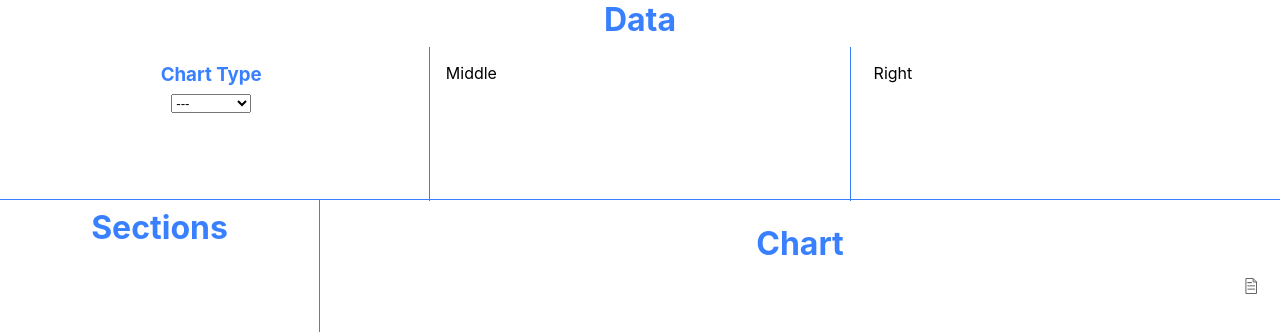
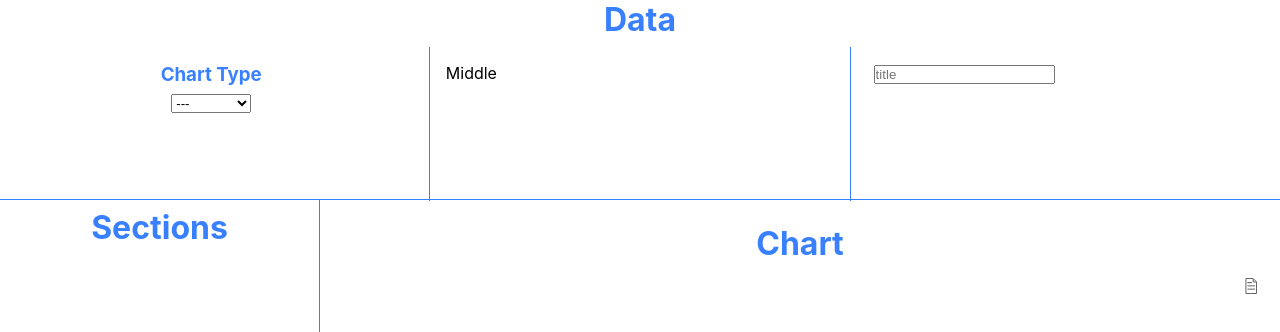
Before and after one commit to michaelcalvinwood/instant-charts, a React (Create React App) app: page / in a window 1280 px wide. Shown: the top 332 px of the page. Built offline with nearby package versions, Linux system fonts and the light colour scheme.

Commit message:
added textarea to Input component

```diff
--- a/src/Components/Data.jsx
+++ b/src/Components/Data.jsx
@@ -3,6 +3,7 @@ import React, { useState } from 'react'
 import Dropzone from 'react-dropzone';
 import axios from 'axios';
 import { cloneDeep } from 'lodash';
+import Input from './Input';
 /*
  * use: https://react-papaparse.js.org/
  * Write our own csv to html table
@@ -189,7 +190,15 @@ function Data({option, updateOption}) {
                 }
             </div>
             <div className="Data__section-middle">Middle</div>
-            <div className="Data__section-right">Right</div>
+            <div className="Data__section-right">
+                <Input
+                    type='text'
+                    placeholder={'title'}
+                    option={option}
+                    updateOption={updateOption}
+                    optionPath='title[0].text'
+                />
+            </div>
          </div>
 
 
--- a/src/Components/Input.jsx
+++ b/src/Components/Input.jsx
@@ -3,9 +3,12 @@ import React from 'react';
 import { get, set, cloneDeep, clone } from 'lodash';
 
 function Input({type, option, optionPath, updateOption, placeholder}) {
+
+    switch (type) {
+        case 'text':
             return (
                 <input
-        type={type}
+                    type='text'
                     placeholder={placeholder ? placeholder : ''}
                     value={get(option, optionPath, '')}
                     onChange={(e) => {
@@ -16,6 +19,24 @@ function Input({type, option, optionPath, updateOption, placeholder}) {
                     }}
                 />
               )
+        case 'textarea':
+        return (
+            <textarea
+                placeholder={placeholder ? placeholder : ''}
+                value={get(option, optionPath, '')}
+                onChange={(e) => {
+                    const newValue = e.target.value;
+                    const curOption = cloneDeep(option);
+                    set(curOption, optionPath, newValue);
+                    updateOption(curOption);
+                }}
+            />
+          )
+
+    }
+
+    return (<div>Unknown Input Type: {type}</div>)
+
 }
 
 export default Input
```
Lines whose indentation alone changed are shown as unchanged.
